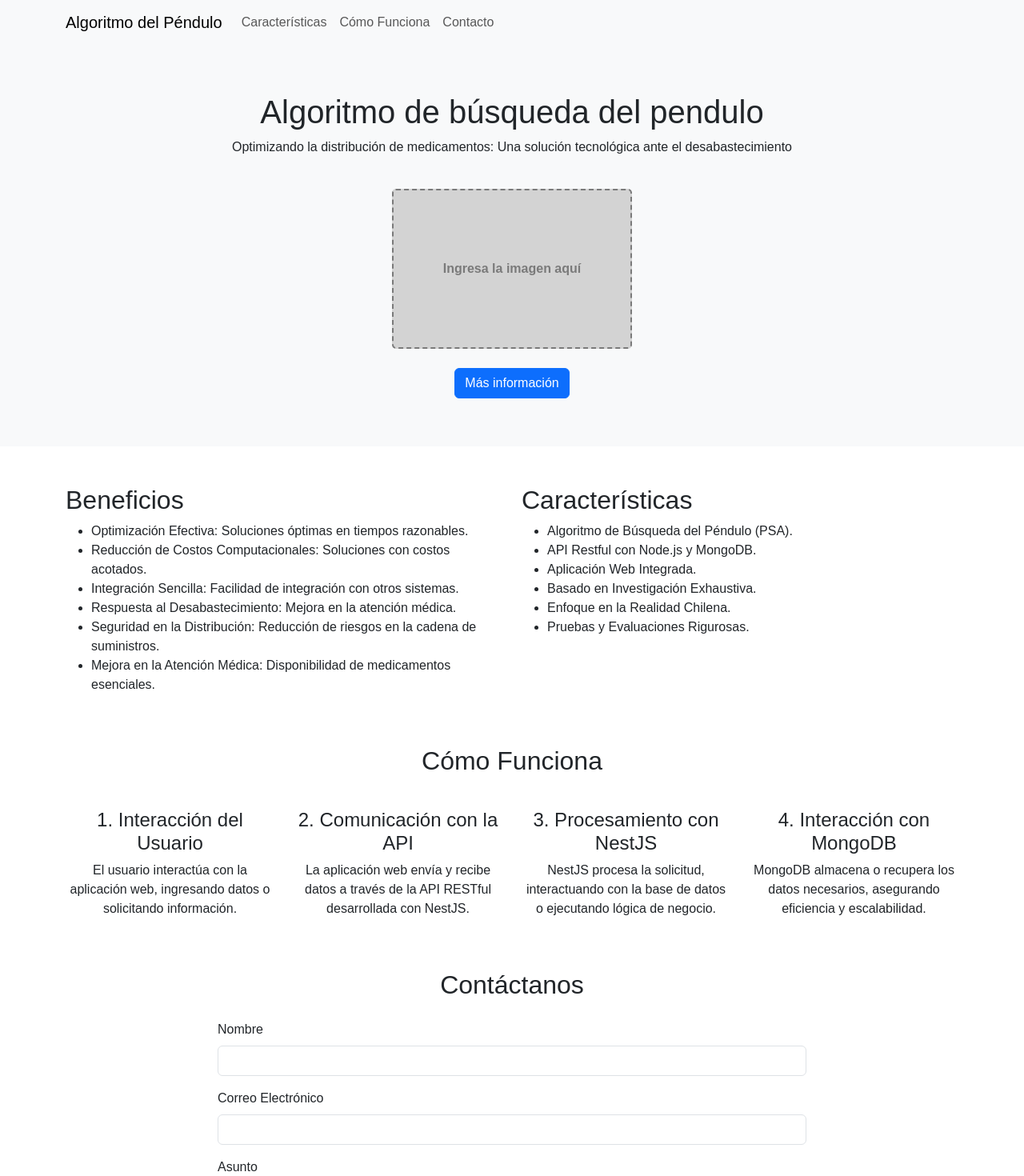
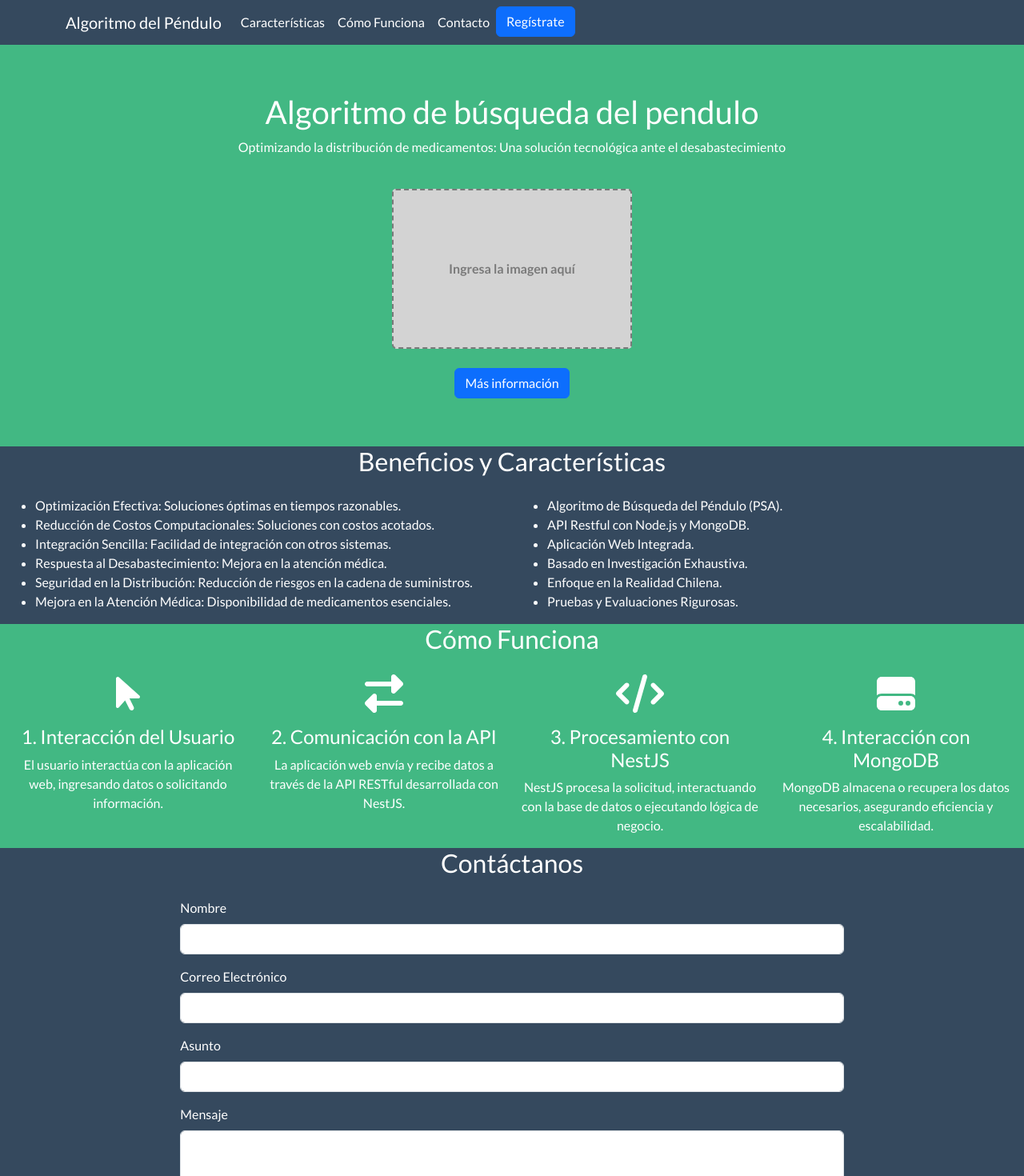
Before and after one commit to alfcastillo90/pendulum-landing, a Vue app: page / in a window 1280 px wide. Shown: the top 1470 px of the page at 80% size. Built offline with nearby package versions, Linux system fonts and the light colour scheme.

Commit message:
UPD: estilos y fuentes

```diff
--- a/package.json
+++ b/package.json
@@ -14,6 +14,7 @@
     "@fortawesome/vue-fontawesome": "^3.0.3",
     "bootstrap": "^5.3.1",
     "core-js": "^3.8.3",
+    "typeface-lato": "^1.1.13",
     "vue": "^3.2.13"
   },
   "devDependencies": {
--- a/src/App.vue
+++ b/src/App.vue
@@ -1,5 +1,5 @@
 <template>
-  <LandingPage/>
+  <LandingPage />
 </template>
 
 <script>
@@ -12,3 +12,8 @@ export default {
   }
 }
 </script>
+<style>
+body {
+  font-family: 'Lato', sans-serif;
+}
+</style>
--- a/src/components/LandingPage.vue
+++ b/src/components/LandingPage.vue
@@ -1,9 +1,12 @@
 <template>
   <div>
     <!-- Navegación -->
-    <nav class="navbar navbar-expand-lg navbar-light bg-light">
+    <nav class="navbar navbar-expand-lg navbar-light sticky-top">
       <div class="container">
-        <a class="navbar-brand" href="#">Algoritmo del Péndulo</a>
+        <!-- Logo (si tienes uno) -->
+        <a class="navbar-brand" href="#">
+          Algoritmo del Péndulo
+        </a>
         <button class="navbar-toggler" type="button" data-toggle="collapse" data-target="#navbarNav"
           aria-controls="navbarNav" aria-expanded="false" aria-label="Toggle navigation">
           <span class="navbar-toggler-icon"></span>
@@ -19,10 +22,15 @@
             <li class="nav-item">
               <a class="nav-link" href="#contacto">Contacto</a>
             </li>
+            <!-- Botón de acción -->
+            <li class="nav-item">
+              <a href="#registro" class="btn btn-primary ml-3">Regístrate</a>
+            </li>
           </ul>
         </div>
       </div>
     </nav>
+
     <header class="jumbotron text-center d-flex flex-column justify-content-center align-items-center">
       <h1>Algoritmo de búsqueda del pendulo</h1>
       <p>Optimizando la distribución de medicamentos: Una solución tecnológica ante el desabastecimiento</p>
@@ -37,10 +45,10 @@
     </header>
 
     <!-- Beneficios y Características -->
-    <section class="container my-5" id="beneficios">
+    <section class="container-fluid" id="beneficios">
+      <h2 class="text-center mb-4">Beneficios y Características</h2>
       <div class="row">
         <div class="col-md-6">
-          <h2>Beneficios</h2>
           <ul>
             <li>Optimización Efectiva: Soluciones óptimas en tiempos razonables.</li>
             <li>Reducción de Costos Computacionales: Soluciones con costos acotados.</li>
@@ -51,7 +59,6 @@
           </ul>
         </div>
         <div class="col-md-6">
-          <h2>Características</h2>
           <ul>
             <li>Algoritmo de Búsqueda del Péndulo (PSA).</li>
             <li>API Restful con Node.js y MongoDB.</li>
@@ -65,14 +72,14 @@
     </section>
 
     <!-- Sección Cómo Funciona -->
-    <section class="container my-5" id="como-funciona">
+    <section class="container-fluid" id="como-funciona">
       <h2 class="text-center mb-4">Cómo Funciona</h2>
 
       <div class="row">
         <!-- Paso 1: Usuario Interactúa con la Aplicación Web -->
         <div class="col-md-3 text-center">
           <div class="mb-3">
-            <i class="fas fa-user fa-3x"></i>
+            <font-awesome-icon :icon="['fas', 'mouse-pointer']" size="3x"></font-awesome-icon>
           </div>
           <h4>1. Interacción del Usuario</h4>
           <p>El usuario interactúa con la aplicación web, ingresando datos o solicitando información.</p>
@@ -81,7 +88,7 @@
         <!-- Paso 2: La Aplicación Web se comunica con la API RESTful -->
         <div class="col-md-3 text-center">
           <div class="mb-3">
-            <i class="fas fa-cloud fa-3x"></i>
+            <font-awesome-icon :icon="['fas', 'exchange-alt']" size="3x"></font-awesome-icon>
           </div>
           <h4>2. Comunicación con la API</h4>
           <p>La aplicación web envía y recibe datos a través de la API RESTful desarrollada con NestJS.</p>
@@ -90,7 +97,7 @@
         <!-- Paso 3: La API procesa la solicitud usando NestJS -->
         <div class="col-md-3 text-center">
           <div class="mb-3">
-            <i class="fas fa-cogs fa-3x"></i>
+            <font-awesome-icon :icon="['fas', 'code']" size="3x"></font-awesome-icon>
           </div>
           <h4>3. Procesamiento con NestJS</h4>
           <p>NestJS procesa la solicitud, interactuando con la base de datos o ejecutando lógica de negocio.</p>
@@ -99,16 +106,19 @@
         <!-- Paso 4: MongoDB almacena o recupera datos -->
         <div class="col-md-3 text-center">
           <div class="mb-3">
-            <i class="fas fa-database fa-3x"></i>
+            <font-awesome-icon :icon="['fas', 'hdd']" size="3x"></font-awesome-icon>
           </div>
           <h4>4. Interacción con MongoDB</h4>
           <p>MongoDB almacena o recupera los datos necesarios, asegurando eficiencia y escalabilidad.</p>
         </div>
+
       </div>
     </section>
 
+
+
     <!-- Sección de Contacto -->
-    <section class="container my-5" id="contacto">
+    <section class="container-fluid" id="contacto">
       <h2 class="text-center mb-4">Contáctanos</h2>
 
       <div class="row justify-content-center">
@@ -148,7 +158,7 @@
     </section>
 
     <!-- Footer -->
-    <footer class="bg-dark text-white py-4 mt-5">
+    <footer class="bg-dark text-white py-4">
       <div class="container text-center">
         <p>Sígueme en:</p>
         <a :href="linkedinUrl" target="_blank" class="text-white mx-2">
@@ -247,4 +257,38 @@ body {
   justify-content: center;
   align-items: center;
 }
+
+/* Estilos basados en colores de Vue.js */
+.navbar {
+  background-color: #35495E;
+}
+
+.navbar .navbar-brand,
+.navbar .nav-link {
+  color: white !important;
+}
+
+.jumbotron {
+  background-color: #42B883;
+  color: white;
+}
+
+#beneficios {
+  background-color: #35495E;
+  color: white;
+}
+
+#como-funciona {
+  background-color: #42B883;
+  color: white;
+}
+
+#contacto {
+  background-color: #35495E;
+  color: white;
+}
+
+footer {
+  background-color: #42B883;
+}
 </style>
--- a/src/main.js
+++ b/src/main.js
@@ -1,14 +1,16 @@
 import 'bootstrap/dist/css/bootstrap.css';
 import 'bootstrap/dist/js/bootstrap.js';
+import 'typeface-lato';
 import { createApp } from 'vue';
 import App from './App.vue';
 
 // Font Awesome
 import { library } from '@fortawesome/fontawesome-svg-core';
 import { faLinkedin, faGithub } from '@fortawesome/free-brands-svg-icons';
+import { faMousePointer, faExchangeAlt, faCode, faHdd } from '@fortawesome/free-solid-svg-icons';
 import { FontAwesomeIcon } from '@fortawesome/vue-fontawesome';
 
-library.add(faLinkedin, faGithub);
+library.add(faLinkedin, faGithub, faMousePointer, faExchangeAlt, faCode, faHdd);
 
 const app = createApp(App);
 
```
Also changed, not shown: 1 other file (tests, documents, lock files or other folders).
